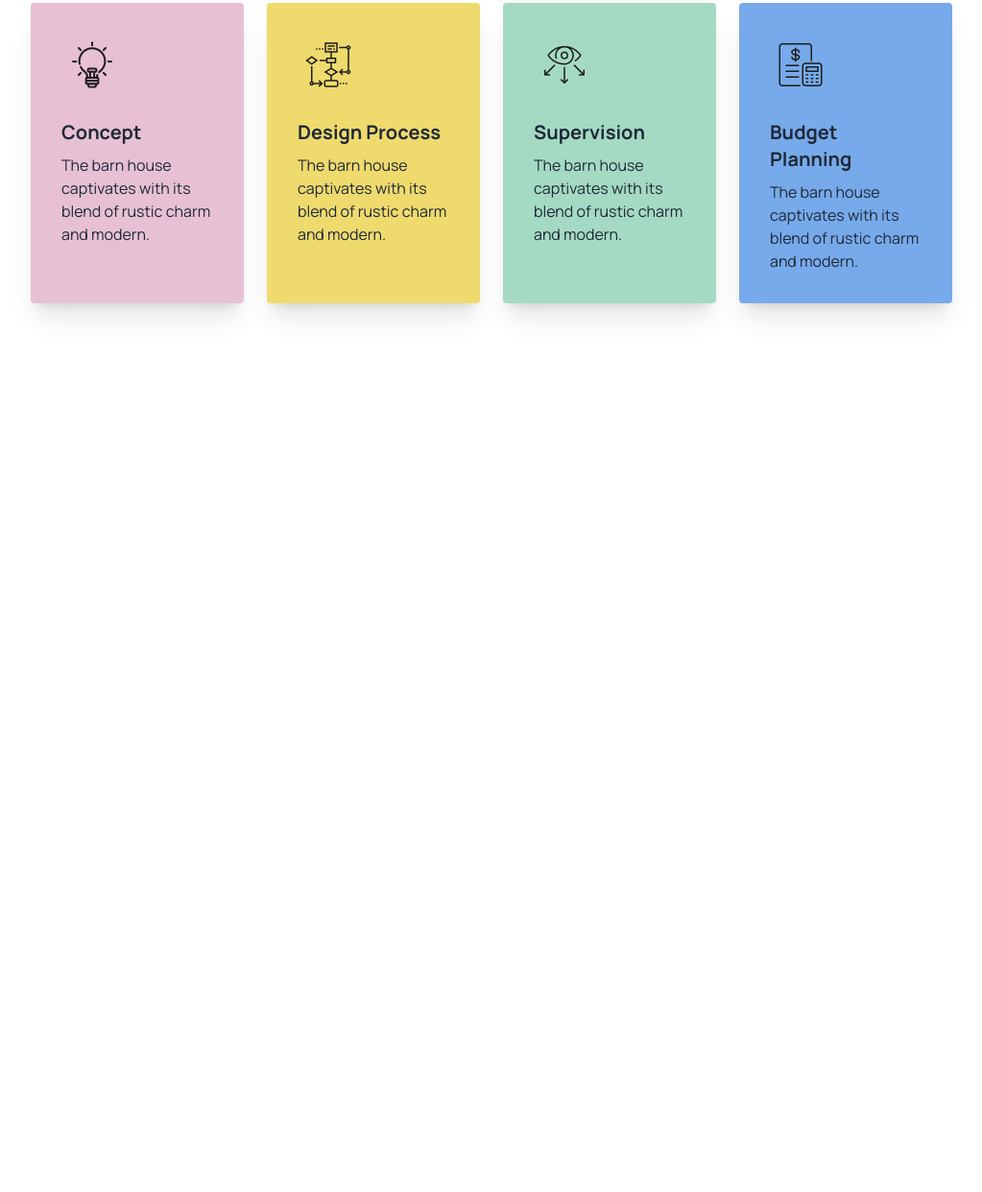
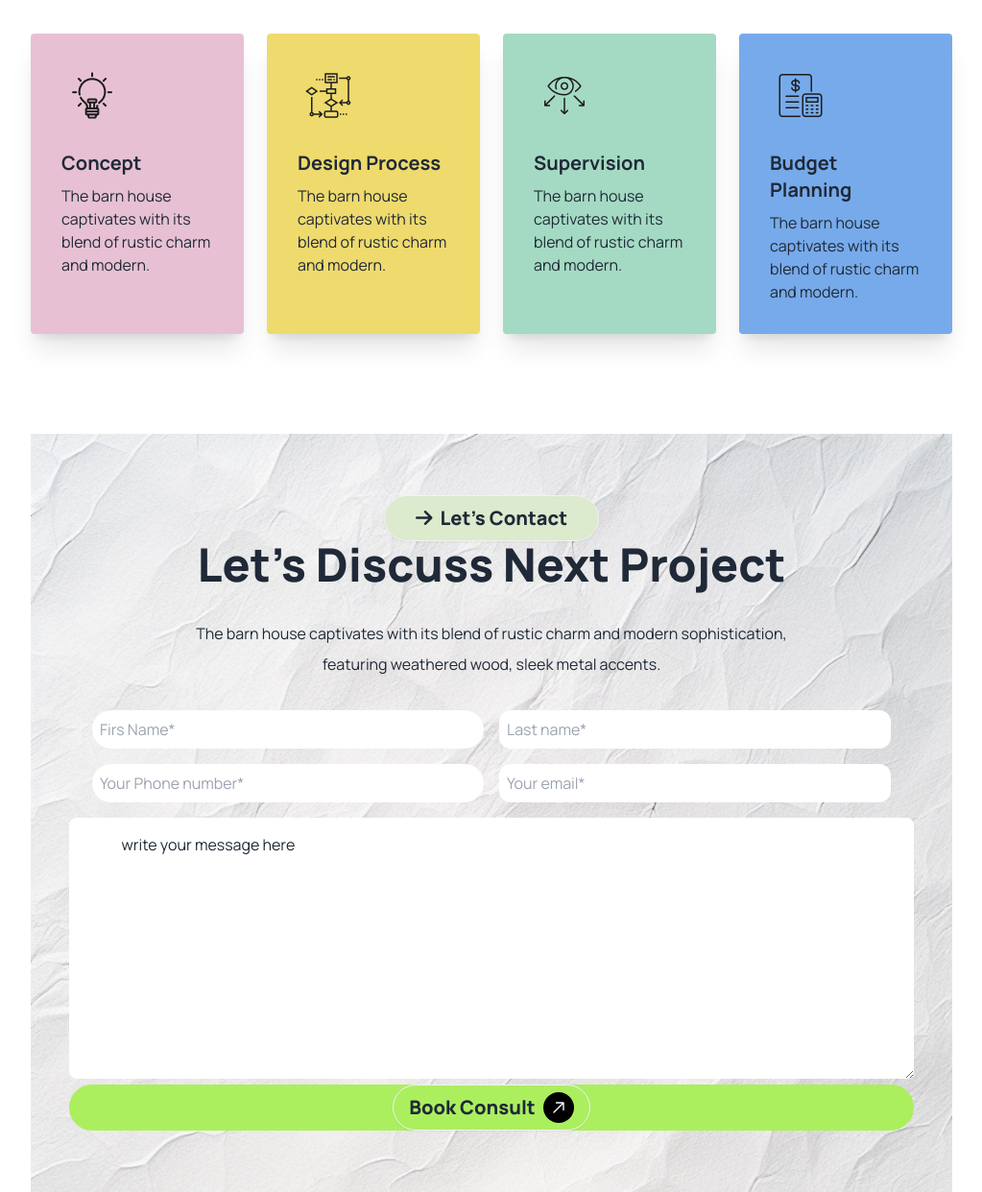
Before and after one commit to mdazharuddin1996/Assignment-3, a plain HTML site: page index.html in a window 1280 px wide. Shown: the part 1988-3230 px from the top of the page at 96% size, without its empty margins (128-1151 px from the left). Before the commit the page ends 2376 px from the top, so only its background shows below. Drawn offline with nearby package versions, Linux system fonts and the light colour scheme.

Commit message:
Next Project section added

```diff
--- a/index.html
+++ b/index.html
@@ -39,6 +39,9 @@
               clifford: "#da373d",
               text_color: "#212121",
               primary_color: "#ABEF5F",
+            },
+            backgroundImage: {
+              bgImage: "url('./assets/bg.jpg')",
             },
           },
         },
@@ -169,9 +172,9 @@
       <!-- ----banner part start -------- -->
       <!-- ----banner part end -------- -->
     </header>
-    <main>
+    <main class="w-11/12 md:w-9/12 mx-auto">
       <!-- ----------About us section start----------------->
-      <section class="w-11/12 md:w-9/12 mx-auto bg-[#F4F4F4]">
+      <section class="bg-[#F4F4F4]">
         <div class="hidden md:flex">
           <img src="./assets/Vector.png" alt="" />
         </div>
@@ -227,7 +230,7 @@
       </section>
       <!-- ----------About us section end------------------>
       <!------ Our Works Process section start ----->
-      <section class="my-12 w-9/12 mx-auto">
+      <section class="mt-20">
         <div class="text-center">
           <div>
             <a
@@ -296,6 +299,91 @@
         </div>
       </section>
       <!------ Our Works Process section end ----->
+
+      <!----------let's discuss next project section start-------------->
+      <section class="mt-20 bg-bgImage bg-cover py-16">
+        <div>
+          <div class="text-center">
+          <a
+            class="btn w-full lg:w-56 bg-[#DCEACD] text-xl rounded-full font-extrabold"
+          >
+            <i class="fa-solid fa-arrow-right"></i>
+            Let's Contact
+          </a>
+          <h1 class="text-5xl myt-8 font-extrabold">
+            Let's Discuss Next Project
+          </h1>
+          <p class="my-8 leading-8">
+            The barn house captivates with its blend of rustic charm and modern
+            sophistication, <br />
+            featuring weathered wood, sleek metal accents.
+          </p>
+          <form class="action=">
+            <div class="grid md:grid-cols-2 gap-4 md:px-16 px-4">
+              <div class="text-start">
+              <input
+                class="rounded-full w-full p-2"
+                type="text"
+                placeholder="Firs Name*"
+              />
+            </div>
+            <div class="text-start">
+              <input
+                class="rounded-xl p-2 w-full"
+                type="text"
+                placeholder="Last name*"
+              />
+            </div>
+            <div class="text-start">
+              <input
+                class="rounded-full w-full p-2"
+                type="text"
+                placeholder="Your Phone number*"
+              />
+            </div>
+            <div class="text-start">
+              <input
+                class="rounded-xl p-2 w-full"
+                type="email"
+                placeholder="Your email*"
+              />
+            </div>
+
+            </div>
+            <textarea
+              class="p-4 w-11/12 mt-4 rounded-lg"
+              id="w3review"
+              name="w3review"
+              rows="10"
+              cols="50"
+            >
+            write your message here
+            </textarea>
+          </form>
+        </div>
+      <div class="w-11/12 bg-primary_color rounded-full text-center mx-auto">
+        <div class="btn bg-primary_color text-xl rounded-full font-extrabold"
+            >Book Consult
+            <div class="h-8 w-8 p-2 rounded-full bg-black">
+              <svg
+                class="text-white"
+                xmlns="http://www.w3.org/2000/svg"
+                viewBox="0 0 24 24"
+                stroke-width="2"
+                stroke="currentColor"
+                class="size-2"
+              >
+                <path
+                  stroke-linecap="round"
+                  stroke-linejoin="round"
+                  d="m4.5 19.5 15-15m0 0H8.25m11.25 0v11.25"
+                />
+              </svg>
+            </div>
+          </div>
+      </div>
+      </section>
+      <!----------let's discuss next project section end-------------->
     </main>
     <footer></footer>
   </body>
```
